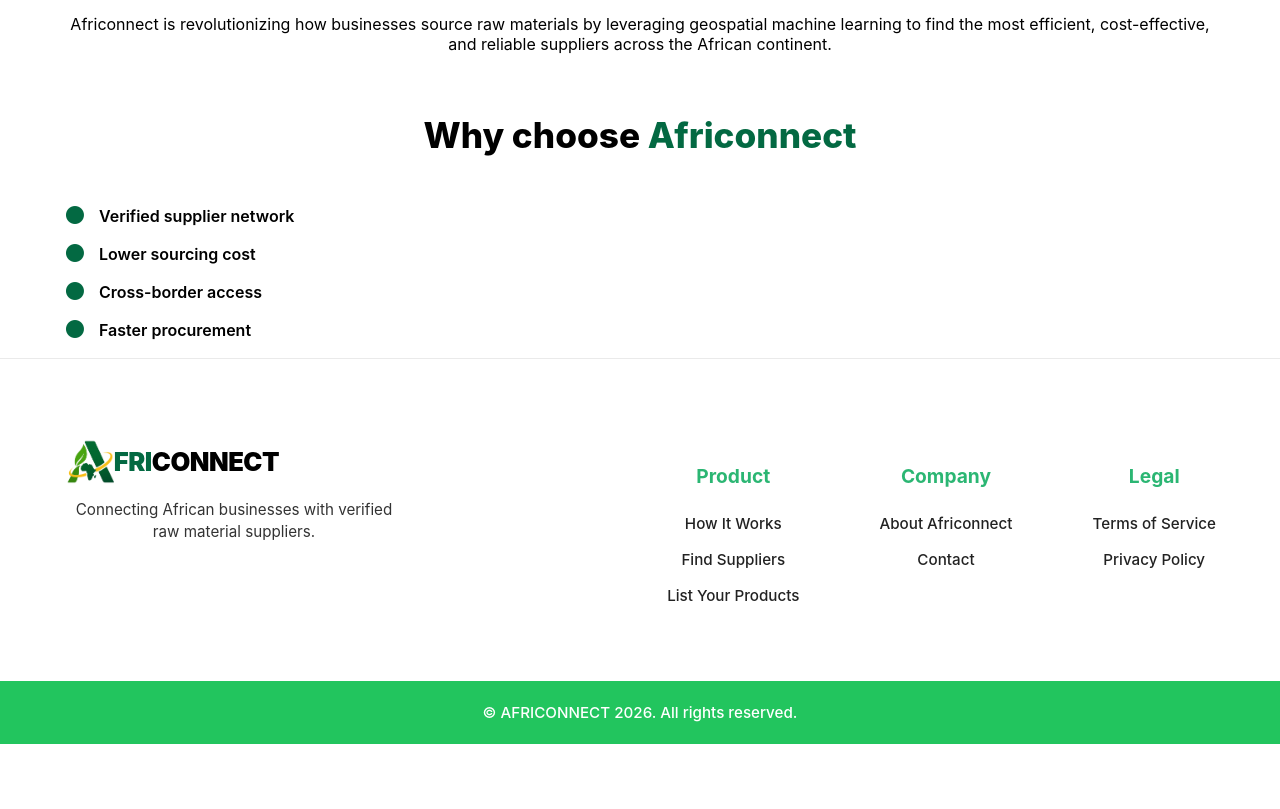
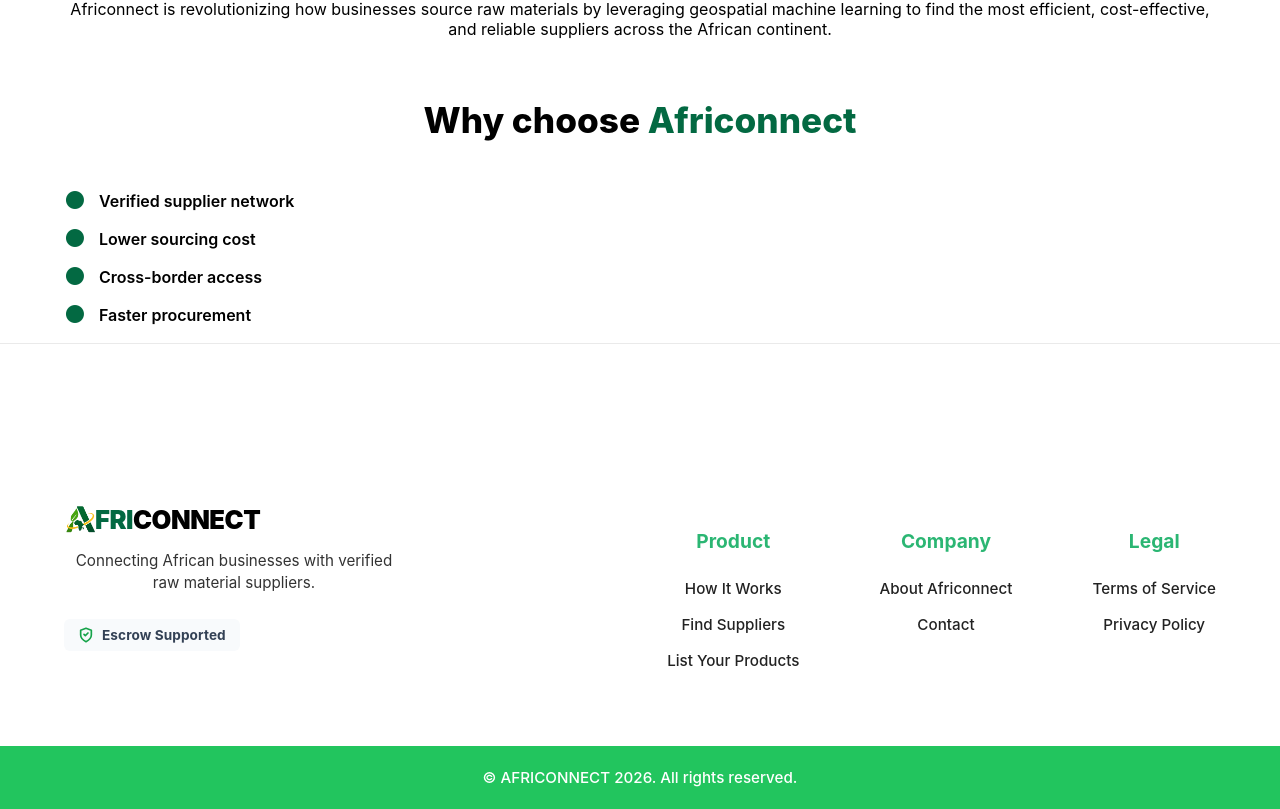
Before and after one commit to banga-low/africonnect-project, a React (Vite) app in the folder africonnect-project/: page / in a window 1280 px wide. Shown: the part 4768-5577 px from the top of the page. Before the commit the page ends 5512 px from the top, so only its background shows below. Built offline with nearby package versions, Linux system fonts and the light colour scheme.

Commit message:
adjust logo on landing page and supplier dashboard

```diff
--- a/africonnect-project/src/pages/SupplierDashboard/SupplierDashboard.css
+++ b/africonnect-project/src/pages/SupplierDashboard/SupplierDashboard.css
@@ -44,7 +44,7 @@
 }
 
 .sidebar-logo-img {
-  height: 60px;
+  height: 28px;
   width: auto;
   object-fit: contain;
 }
--- a/africonnect-project/src/pages/landingPage/landingPage.css
+++ b/africonnect-project/src/pages/landingPage/landingPage.css
@@ -28,7 +28,7 @@
   width: 100%;
 }
 
-/* 1. Navbar - Desktop Base */
+/* 1. Navbar Base Architecture */
 .navbar {
   display: flex;
   justify-content: space-between;
@@ -45,10 +45,11 @@
   flex-shrink: 0;
 }
 
+/* ✅ FIXED: Height scaled to 34px to sit perfectly on the typography baseline */
 .logo-icon-img {
-  width: auto;
-  height: 60px;
-  object-fit: contain;
+  width: auto !important;
+  height: 32px !important;
+  object-fit: contain !important;
 }
 
 .logo-text {
@@ -331,7 +332,7 @@
   margin: 0 auto;
   display: flex;
   justify-content: space-between;
-  padding: 0 5% 60px 5%;
+  padding: 80px 5% 60px 5%;
   flex-wrap: wrap;
   gap: 40px;
 }
@@ -348,11 +349,12 @@
   margin-bottom: 15px;
 }
 
+/* ✅ FIXED: Height scaled to 28px to sit flush with the 1.6rem footer letters */
 .logo-icon-img-small {
-  width: auto;
-  height: 45px;
+  width: auto !important;
+  height: 28px !important;
   display: block;
-  object-fit: contain;
+  object-fit: contain !important;
 }
 
 .footer-logo .logo-text {
@@ -377,6 +379,27 @@
   max-width: 340px;
   line-height: 1.5;
   margin-top: 15px;
+}
+
+/* DESIGNER TRUST BADGE ELEMENT */
+.lp-designer-footer-trust {
+  display: flex !important;
+  justify-content: flex-start !important;
+  align-items: center !important;
+  gap: 8px !important;
+  background-color: #f8fafc !important;
+  padding: 8px 14px !important;
+  border-radius: 6px !important;
+  margin-top: 24px !important;
+  width: fit-content !important;
+}
+
+.lp-designer-trust-text {
+  font-family: 'Inter', system-ui, -apple-system, sans-serif !important;
+  font-size: 0.85rem !important;
+  font-weight: 700 !important;
+  color: #334155 !important;
+  letter-spacing: 0.1px !important;
 }
 
 .footer-links-container {
@@ -428,55 +451,59 @@
   margin: 0 !important;
 }
 
-/* ========================================= */
-/* MOBILE RESPONSIVE STYLES                  */
-/* ========================================= */
-
+/* ==========================================================================
+   --- MOBILE RESPONSIVE ADAPTATION ---
+   ========================================================================== */
 @media (max-width: 768px) {
   .landing-container {
     padding: 0 3%;
   }
 
   .navbar {
-    padding: 10px 0;
-    gap: 5px;
+    padding: 16px 0;
+    gap: 12px;
   }
 
-  .logo {
-    gap: 0px !important;
+  /* ✅ FIXED: Proportions remain structurally exact and baseline locked on mobile screen */
+  .logo-icon-img {
+    height: 28px !important;
   }
 
-  .logo-icon-img {
-    height: 24px;
+  .logo-icon-img-small {
+    height: 28px !important;
   }
 
   .navbar .logo-text {
-    font-size: 1rem;
+    font-size: 1.6rem;
   }
 
   .nav-links {
-    gap: 8px;
+    gap: 16px;
     flex-grow: 1;
     justify-content: flex-end;
   }
 
   .nav-links span {
-    font-size: 0.75rem;
-    font-weight: 500;
+    font-size: 0.9rem;
+    font-weight: 600;
   }
 
   .nav-search-btn {
-    padding: 5px 10px;
-    font-size: 0.75rem;
-    border-radius: 4px;
+    padding: 8px 20px;
+    font-size: 0.95rem;
+    border-radius: 12px;
   }
 
-  .hero-title { font-size: 1.8rem; }
-  .hero-subtitle { font-size: 0.9rem; }
+  .hero-title { font-size: 2.2rem; }
+  .hero-subtitle { font-size: 1rem; }
   .stats-grid { grid-template-columns: 1fr; }
   .sourcing-huddle { grid-template-columns: 1fr; }
   .huddle-grid { grid-template-columns: 1fr 1fr; margin-top: 20px; }
-  .huddle-img { height: 150px; }
-  .material-thumb { height: 200px; }
-  .material-name { font-size: 1.2rem; }
+  .huddle-img { height: 180px; }
+  .material-thumb { height: 240px; }
+  .material-name { font-size: 1.5rem; }
+
+  .lp-designer-footer-trust {
+    margin: 24px auto 0 auto !important;
+  }
 }
--- a/africonnect-project/src/pages/landingPage/landingPage.jsx
+++ b/africonnect-project/src/pages/landingPage/landingPage.jsx
@@ -1,9 +1,6 @@
 import React, { useState } from 'react';
 import { useNavigate } from 'react-router-dom';
 import './landingPage.css';
-
-// ✅ Import Modal
-//import SearchModal from '../../components/SearchModal/SearchModal';
 
 // Image Imports
 import heroImg from '../../assets/LandingPage/hero-image.jpeg';
@@ -14,12 +11,12 @@
 import woolTree from '../../assets/LandingPage/wool-tree.png';
 import cashew from '../../assets/LandingPage/cashew.jpg';
 import cocoa from '../../assets/LandingPage/cocoa.png';
-// ✅ Logo Import
+
+// Logo Import
 import logoImg from '../../assets/LandingPage/logo.png';
 
-//AuthModal Import
+// AuthModal Import
 import AuthModal from '../../components/AuthModal/AuthModal';
-
 
 const LandingPage = () => {
   const navigate = useNavigate();
@@ -41,13 +38,8 @@
   return (
     <>
       <div className="landing-container">
-        {/* <SearchModal
-          isOpen={isModalOpen}
-          onClose={() => setIsModalOpen(false)}
-          onSearchResults={handleSearch}
-        /> */}
 
-        {/* 1. Navbar with Functional Navigation Links */}
+        {/* 1. Navbar with Proportional Logo Constraints */}
         <nav className="navbar">
           <div className="logo" onClick={() => navigate('/')} style={{ cursor: 'pointer' }}>
             <img src={logoImg} alt="Africonnect Logo" className="logo-icon-img" />
@@ -61,9 +53,8 @@
             <span onClick={() => navigate('/')} style={{ cursor: 'pointer' }}>Home</span>
             <span onClick={() => navigate('/marketplace')} style={{ cursor: 'pointer' }}>Buy</span>
             <button className="nav-search-btn" onClick={() => setIsAuthModalOpen(true)}>
-            Login
+              Login
             </button>
-
           </div>
         </nav>
 
@@ -121,6 +112,7 @@
           <p className="lorem-text">Africonnect is revolutionizing how businesses source raw materials by leveraging geospatial machine learning to find the most efficient, cost-effective, and reliable suppliers across the African continent.</p>
         </section>
 
+        {/* Core Value Pillar Points */}
         <section className="info-section">
           <h3 className="section-title">Why choose <span className="text-green" style={{ color: '#036942' }}>Africonnect</span></h3>
           <ul className="check-list">
@@ -132,7 +124,7 @@
         </section>
       </div>
 
-      {/* 8. Footer */}
+      {/* 8. Modernized Footer Element */}
       <footer className="footer" style={{ backgroundColor: '#ffffff', color: '#222222', paddingTop: '80px', borderTop: '1px solid #eaeaea', width: '100%', display: 'block', margin: '0' }}>
         <div className="footer-top">
           <div className="footer-brand">
@@ -143,9 +135,18 @@
                 <span className="text-black" style={{ color: '#000000' }}>CONNECT</span>
               </h2>
             </div>
-            <p style={{ color: '#333333', fontSize: '0.95rem', maxWidth: '340px', lineHeight: '1.5', marginTop: '15px' }}>
+            <p style={{ color: '#333333', fontSize: '0.95rem', maxWidth: '340px', lineHeight: '1.5', marginTop: '15px', marginBottom: '0' }}>
               Connecting African businesses with verified raw material suppliers.
             </p>
+
+            {/* ✅ FIXED: Embedded designer specified Escrow trust block directly below brand description */}
+            <div className="lp-designer-footer-trust">
+              <svg viewBox="0 0 24 24" width="16" height="16" xmlns="http://www.w3.org/2000/svg" style={{ display: 'block', flexShrink: 0 }}>
+                <path d="M12 22s8-4 8-10V5l-8-3-8 3v7c0 6 8 10 8 10z" fill="none" stroke="#16a34a" strokeWidth="2.5" strokeLinecap="round" strokeLinejoin="round"/>
+                <path d="m9 11 2 2 4-4" fill="none" stroke="#16a34a" strokeWidth="2.5" strokeLinecap="round" strokeLinejoin="round"/>
+              </svg>
+              <span className="lp-designer-trust-text">Escrow Supported</span>
+            </div>
           </div>
 
           <div className="footer-links-container">
@@ -177,22 +178,14 @@
         <div className="footer-bottom" style={{ backgroundColor: '#22c55e', color: '#ffffff', textAlign: 'center', padding: '22px 0', width: '100%', display: 'block', margin: '0' }}>
           <p style={{ margin: '0', padding: '0' }}>© AFRICONNECT 2026. All rights reserved.</p>
         </div>
-
-
       </footer>
 
-
-  <AuthModal
+      <AuthModal
         isOpen={isAuthModalOpen}
         onClose={() => setIsAuthModalOpen(false)}
       />
     </>
-
-
-
-);
+  );
 };
 
-
-
 export default LandingPage;
```
Also changed, not shown: africonnect-project/public/africonnect.svg.
